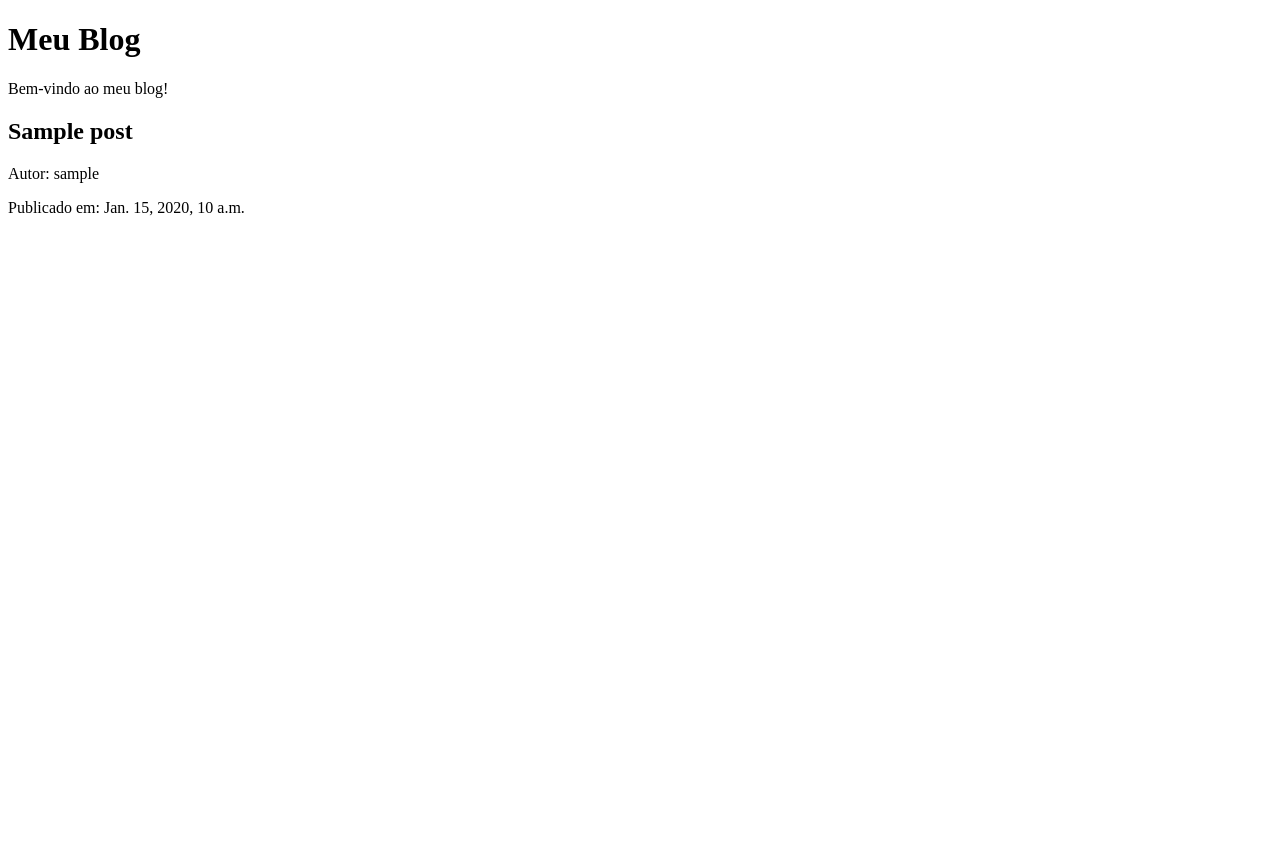
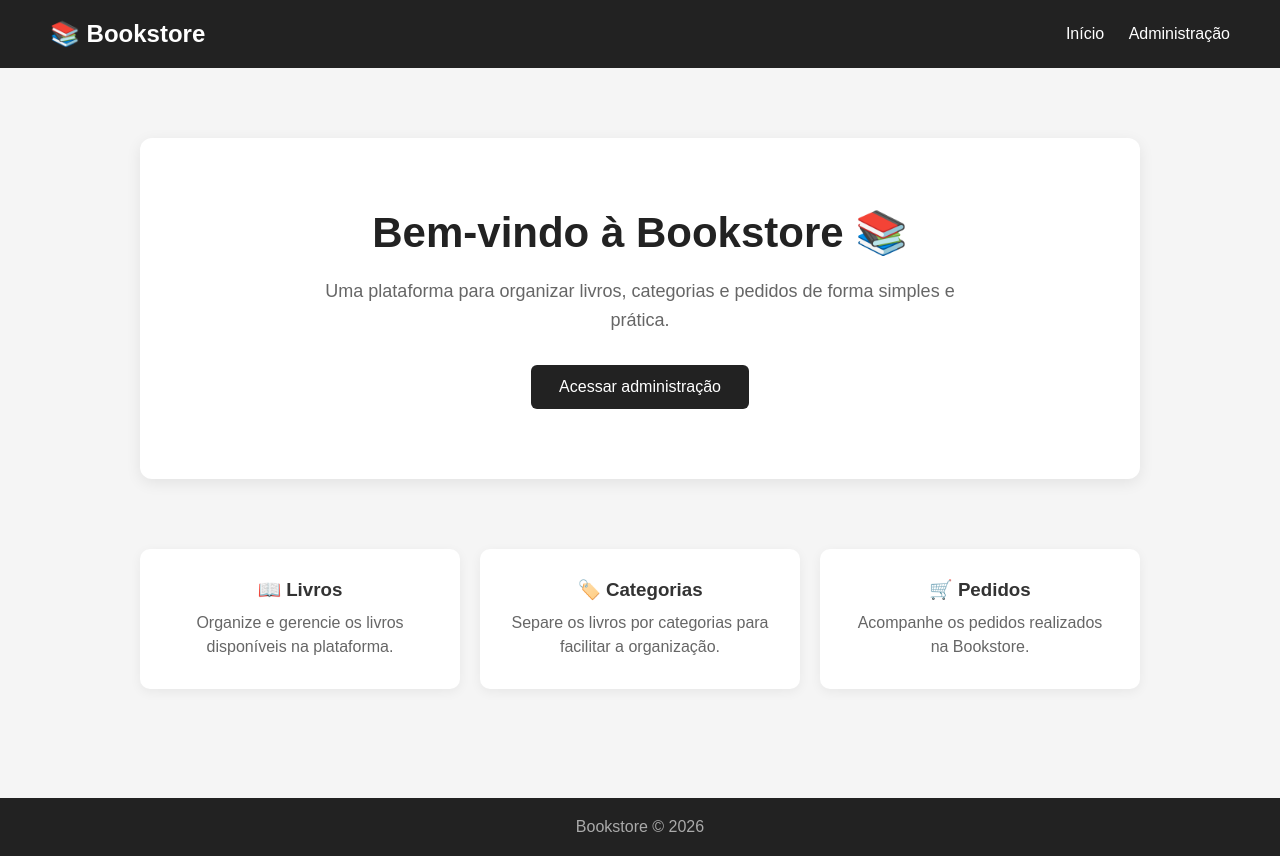
Before and after one commit to Karol-05/django2, a Django app: page / in a window 1280 px wide. Before the commit the page ends 216 px from the top, so only its background shows below. Run offline with Django 5.2, Linux system fonts and the light colour scheme; tables that the repository leaves empty hold one stand-in row (values such as "Sample post").

Commit message:
Adiciona campos slug content e status aos posts

```diff
--- a/mysite/blog/admin.py
+++ b/mysite/blog/admin.py
@@ -1,4 +1,8 @@
 from django.contrib import admin
 from .models import Post
 
-admin.site.register(Post)
+
+@admin.register(Post)
+class PostAdmin(admin.ModelAdmin):
+    list_display = ("title", "author", "created_on", "status")
+    prepopulated_fields = {"slug": ("title",)}
--- a/mysite/blog/models.py
+++ b/mysite/blog/models.py
@@ -1,12 +1,26 @@
+""
 from django.db import models
 from django.contrib.auth.models import User
+from django.utils.text import slugify
 
 
 class Post(models.Model):
+    STATUS = (
+        (0, "Rascunho"),
+        (1, "Publicado"),
+    )
+
     title = models.CharField(max_length=200)
+    slug = models.SlugField(unique=True)
+    content = models.TextField()
     created_on = models.DateTimeField(auto_now_add=True)
     author = models.ForeignKey(User, on_delete=models.CASCADE)
-    status = models.IntegerField(default=0)
+    status = models.IntegerField(choices=STATUS, default=0)
+
+    def save(self, *args, **kwargs):
+        self.slug = slugify(self.title)
+        super().save(*args, **kwargs)
 
     def __str__(self):
         return self.title
+""
--- a/mysite/blog/views.py
+++ b/mysite/blog/views.py
@@ -1,8 +1,27 @@
-from django.shortcuts import render
-from .models import Post
+from django.http import HttpResponse
+from django.template import loader
+from django.views.decorators.csrf import csrf_exempt
+
+import git
 
 
-def index(request):
-    post = Post.objects.first()
+@csrf_exempt
+def update(request):
+    if request.method == "POST":
+        '''
+        pass the path of the diectory where your project will be
+        stored on PythonAnywhere in the git.Repo() as parameter.
+        Here the name of my directory is "test.pythonanywhere.com"
+        '''
+        repo = git.Repo('/home/drsantos20/bookstore')
+        origin = repo.remotes.origin
 
-    return render(request, "index.html", {"post": post})
+        origin.pull()
+        return HttpResponse("Updated code on PythonAnywhere")
+    else:
+        return HttpResponse("Couldn't update the code on PythonAnywhere")
+
+
+def hello_world(request):
+    template = loader.get_template('index.html')
+    return HttpResponse(template.render())
--- a/mysite/mysite/urls.py
+++ b/mysite/mysite/urls.py
@@ -11,5 +11,5 @@ from blog import views
 
 urlpatterns = [
     path('admin/', admin.site.urls),
-    path('', views.index, name='index'),
+    path('', views.hello_world, name='index'),
 ]
--- a/mysite/templates/base.html
+++ b/mysite/templates/base.html
@@ -1,68 +1,79 @@
 <!DOCTYPE html>
-<html>
+<html lang="pt-BR">
+<head>
+    <meta charset="UTF-8">
+    <meta name="viewport" content="width=device-width, initial-scale=1.0">
 
-    <head>
-        <title>Backend Python - EBAC</title>
-        <link href="https://fonts.googleapis.com/css?family=Roboto:400,700" rel="stylesheet">
-        <meta name="google" content="notranslate" />
-        <meta name="viewport" content="width=device-width, initial-scale=1" />
-        <link rel="stylesheet" href="https://maxcdn.bootstrapcdn.com/bootstrap/4.0.0/css/bootstrap.min.css" integrity="sha384-Gn5384xqQ1aoWXA+058RXPxPg6fy4IWvTNh0E263XmFcJlSAwiGgFAW/dAiS6JXm"
-            crossorigin="anonymous" />
-    </head>
+    <title>{% block title %}Bookstore{% endblock %}</title>
 
-    <body>
-        <style>
-            body {
-            font-family: "Roboto", sans-serif;
-            font-size: 17px;
-            background-color: #fdfdfd;
+    <style>
+        * {
+            margin: 0;
+            padding: 0;
+            box-sizing: border-box;
         }
-        .shadow {
-            box-shadow: 0 4px 2px -2px rgba(0, 0, 0, 0.1);
+
+        body {
+            font-family: Arial, sans-serif;
+            background-color: #f5f5f5;
+            color: #333;
         }
-        .btn-danger {
-            color: #fff;
-            background-color: #f00000;
-            border-color: #dc281e;
+
+        header {
+            background-color: #222;
+            color: white;
+            padding: 20px 50px;
+            display: flex;
+            justify-content: space-between;
+            align-items: center;
         }
-        .masthead {
-            background: #3398E1;
-            height: auto;
-            padding-bottom: 15px;
-            box-shadow: 0 16px 48px #E3E7EB;
-            padding-top: 10px;
+
+        header h1 {
+            font-size: 24px;
+        }
+
+        nav a {
+            color: white;
+            text-decoration: none;
+            margin-left: 20px;
+        }
+
+        nav a:hover {
+            text-decoration: underline;
+        }
+
+        main {
+            min-height: calc(100vh - 140px);
+        }
+
+        footer {
+            background-color: #222;
+            color: #aaa;
+            text-align: center;
+            padding: 20px;
         }
     </style>
+</head>
 
-        <!-- Navigation -->
-        <nav class="navbar navbar-expand-lg navbar-light bg-light shadow" id="mainNav">
-            <div class="container-fluid">
-                <a class="navbar-brand" href="{% url 'home' %}">Django central</a>
-                <button class="navbar-toggler navbar-toggler-right" type="button" data-toggle="collapse" data-target="#navbarResponsive"
-                    aria-controls="navbarResponsive" aria-expanded="false" aria-label="Toggle navigation">
-                    <span class="navbar-toggler-icon"></span>
-                </button>
-                <div class="collapse navbar-collapse" id="navbarResponsive">
-                    <ul class="navbar-nav ml-auto">
-                        <li class="nav-item text-black">
-                            <a class="nav-link text-black font-weight-bold" href="#">About</a>
-                        </li>
-                        <li class="nav-item text-black">
-                            <a class="nav-link text-black font-weight-bold" href="#">Policy</a>
-                        </li>
-                        <li class="nav-item text-black">
-                            <a class="nav-link text-black font-weight-bold" href="#">Contact</a>
-                        </li>
-                    </ul>
-                </div>
-            </div>
+<body>
+
+    <header>
+        <h1>📚 Bookstore</h1>
+
+        <nav>
+            <a href="/hello/">Início</a>
+            <a href="/admin/">Administração</a>
         </nav>
+    </header>
+
+    <main>
         {% block content %}
-        <!-- Content Goes here -->
-        {% endblock content %}
-        <!-- Footer -->
-        <footer class="py-3 bg-grey">
-            <p class="m-0 text-dark text-center ">Backend Python - EBAC</p>
-        </footer>
-    </body>
+        {% endblock %}
+    </main>
+
+    <footer>
+        <p>Bookstore © 2026</p>
+    </footer>
+
+</body>
 </html>
--- a/mysite/templates/index.html
+++ b/mysite/templates/index.html
@@ -1,21 +1,106 @@
-<!DOCTYPE html>
-<html lang="pt-br">
-<head>
-    <meta charset="UTF-8">
-    <meta name="viewport" content="width=device-width, initial-scale=1.0">
-    <title>Blog</title>
-</head>
-<body>
+{% extends "base.html" %}
 
-    <h1>Meu Blog</h1>
+{% block title %}Início | Bookstore{% endblock %}
 
-    <p>Bem-vindo ao meu blog!</p>
+{% block content %}
 
-    <h2>{{ post.title }}</h2>
+<style>
+    .hero {
+        max-width: 1000px;
+        margin: 70px auto;
+        padding: 70px 30px;
+        text-align: center;
+        background-color: white;
+        border-radius: 12px;
+        box-shadow: 0 4px 15px rgba(0, 0, 0, 0.08);
+    }
 
-    <p>Autor: {{ post.author }}</p>
+    .hero h2 {
+        font-size: 42px;
+        margin-bottom: 20px;
+        color: #222;
+    }
 
-    <p>Publicado em: {{ post.created_on }}</p>
+    .hero p {
+        max-width: 650px;
+        margin: 0 auto 30px;
+        font-size: 18px;
+        line-height: 1.6;
+        color: #666;
+    }
 
-</body>
-</html>
+    .button {
+        display: inline-block;
+        padding: 13px 28px;
+        background-color: #222;
+        color: white;
+        text-decoration: none;
+        border-radius: 6px;
+    }
+
+    .cards {
+        max-width: 1000px;
+        margin: 0 auto 70px;
+        display: flex;
+        gap: 20px;
+        justify-content: center;
+    }
+
+    .card {
+        background-color: white;
+        padding: 30px;
+        border-radius: 10px;
+        text-align: center;
+        flex: 1;
+        box-shadow: 0 3px 12px rgba(0, 0, 0, 0.06);
+    }
+
+    .card h3 {
+        margin-bottom: 10px;
+    }
+
+    .card p {
+        color: #666;
+        line-height: 1.5;
+    }
+</style>
+
+<section class="hero">
+    <h2>Bem-vindo à Bookstore 📚</h2>
+
+    <p>
+        Uma plataforma para organizar livros, categorias e pedidos
+        de forma simples e prática.
+    </p>
+
+    <a href="/admin/" class="button">
+        Acessar administração
+    </a>
+</section>
+
+<section class="cards">
+
+    <div class="card">
+        <h3>📖 Livros</h3>
+        <p>
+            Organize e gerencie os livros disponíveis na plataforma.
+        </p>
+    </div>
+
+    <div class="card">
+        <h3>🏷️ Categorias</h3>
+        <p>
+            Separe os livros por categorias para facilitar a organização.
+        </p>
+    </div>
+
+    <div class="card">
+        <h3>🛒 Pedidos</h3>
+        <p>
+            Acompanhe os pedidos realizados na Bookstore.
+        </p>
+    </div>
+
+</section>
+
+{% endblock %}
```
Also changed, not shown: mysite/blog/migrations/0002_post_content_post_slug_alter_post_status.py (added).
